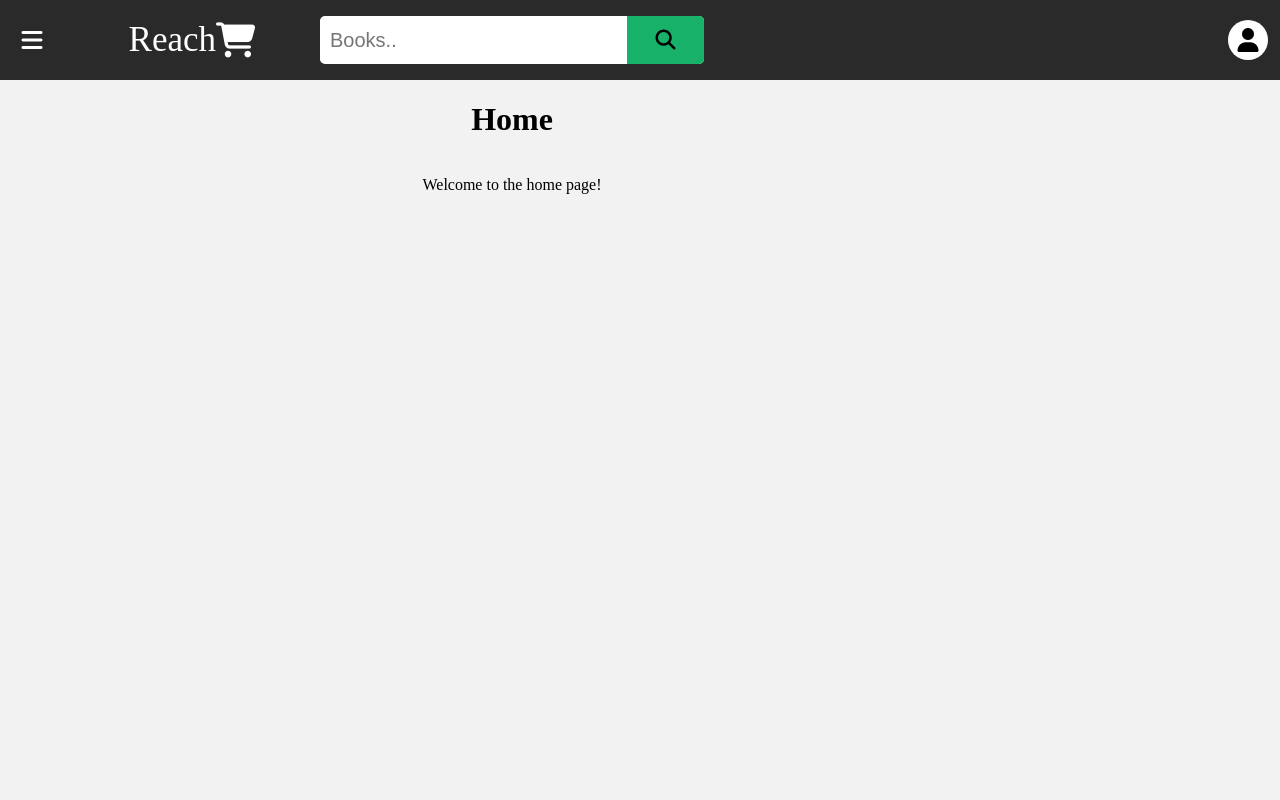
After one commit to jellibeantheargonaut/Reach-Kart, a Flask app: template templates/home.html in a window 1280 px wide. The commit adds this page. Run offline with Flask 3, Linux system fonts and the light colour scheme; the template is opened without the code that fills it, so the values that code supplies are empty; some libraries are stand-ins or nearby versions.

Commit message:
User dropdown and onclick on logo

```diff
--- a/app.py
+++ b/app.py
@@ -16,7 +16,7 @@ app = Flask(__name__)
 # homepage endpoint
 @app.route('/')
 def home():
-    return render_template('index.html')
+    return render_template('home.html')
 
 #=========================================
 # Auxilliary Functions used in the Web Application
--- a/static/css/index.css
+++ b/static/css/index.css
@@ -37,7 +44,7 @@ body {
     height: 100%;
     font-size: 35px;
     color: white;
-    font-style: italic;
+    cursor: pointer;
 }
 .search-bar-container {
     display: flex;
@@ -101,6 +109,7 @@ body {
     height: 100%;
 }
 .user-profile-container {
+    position: relative;
     display: flex;
     flex-direction: row;
     justify-content: center;
--- a/static/js/index.js
+++ b/static/js/index.js
@@ -1,22 +1,33 @@
-function toggleSidebar(){
-    const sidebar = document.getElementById('sidebar-menu-container');
-    if(sidebar.style.display === 'none'){
-        sidebar.style.display = 'flex';
-    }
-    else {
-        sidebar.style.display = 'none';
-    }
-}
 document.addEventListener('DOMContentLoaded', () => {
     function toggleSidebar(){
         const sidebar = document.getElementById('sidebar-menu-container');
         if(sidebar.style.display === 'none'){
             sidebar.style.display = 'flex';
+            const menuicon = document.getElementById('menu-icon');
+            menuicon.classList.remove('fa-bars');
+            menuicon.classList.add('fa-xmark');
         }
         else {
             sidebar.style.display = 'none';
+            const menuicon = document.getElementById('menu-icon');
+            menuicon.classList.remove('fa-xmark');
+            menuicon.classList.add('fa-bars');
         }
     }
 
     window.toggleSidebar = toggleSidebar;
 });
+
+function toggleUserAccountMenu() {
+    const dropdown = document.getElementById('userDropdown');
+    dropdown.style.display = dropdown.style.display === 'none' ? 'flex' : 'none';
+}
+
+// Close dropdown when clicking outside
+document.addEventListener('click', function(event) {
+    const dropdown = document.getElementById('userDropdown');
+    const userIcon = document.querySelector('.user-profile-icon-container');
+    if (!userIcon.contains(event.target)) {
+        dropdown.style.display = 'none';
+    }
+});
--- /dev/null
+++ b/templates/home.html
@@ -0,0 +1,6 @@
+{% extends "index.html" %}
+
+{% block content %}
+    <h1>Home</h1>
+    <p>Welcome to the home page!</p>
+{% endblock %}
--- a/templates/index.html
+++ b/templates/index.html
@@ -14,10 +14,10 @@
     <body>
         <div class="top-nav-bar-container">
             <div class="menu-icon-container" onclick="toggleSidebar()">
-                <i class="fa-solid fa-bars fa-xl"></i>
+                <i class="fa-solid fa-bars fa-xl" id="menu-icon"></i>
             </div>
-            <div class="logo-container">
-                ReachKart
+            <div class="logo-container" onclick="window.location.href='/'">
+                Reach <i class="fa-solid fa-cart-shopping"></i>
             </div>
             <div class="search-bar-container">
                 <div class="search-bar-input-container">
@@ -30,9 +30,16 @@
             <div class="navigation-menu-container">
 
             </div>
-            <div class="user-profile-container">
+            <div class="user-profile-container" onclick="toggleUserAccountMenu()">
                 <div class="user-profile-icon-container">
                     <i class="fa-solid fa-user fa-xl"></i>
+                </div>
+                <div class="user-profile-dropdown-container" id="userDropdown">
+                    <div class="user-icon-dropdown-item">Profile</div>
+                    <div class="user-icon-dropdown-item">Orders</div>
+                    <div class="user-icon-dropdown-item">Settings</div>
+                    <div class="user-icon-dropdown-divider"></div>
+                    <div class="user-icon-dropdown-item">Logout</div>
                 </div>
             </div>
         </div>
```
Also changed, not shown: other parts of static/css/index.css (+48 -1 lines), 1 other file.
